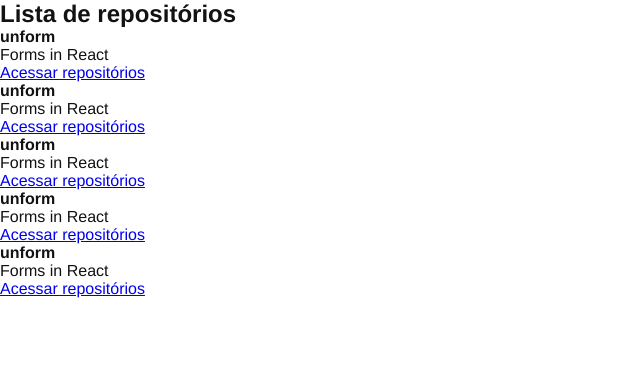
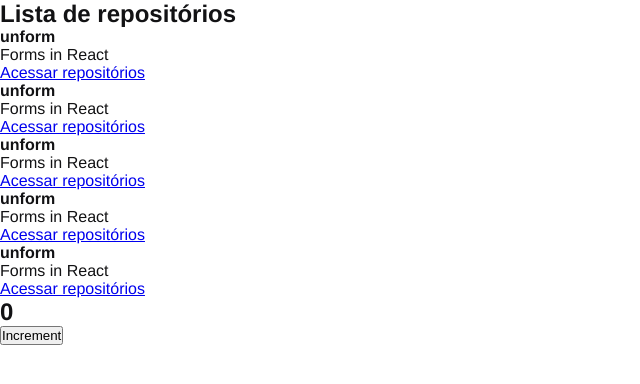
Before and after one commit to jadir-figueiredo/rocketseat_curso_react-, a React app in the folder 01-github-explorer/: page / in a window 1280 px wide. Shown: the top 384 px of the page, without its empty margins (0-640 px from the left). Built offline with nearby package versions, Linux system fonts and the light colour scheme.

Commit message:
incrementando Estado no react

```diff
--- a/01-github-explorer/src/App.jsx
+++ b/01-github-explorer/src/App.jsx
@@ -1,6 +1,12 @@
+import { Counter } from './components/Counter';
 import { RepositoryList } from './components/RepositoryList';
 import './syles/global.scss';
 
 export function App() {
-    return <RepositoryList/>
+    return (
+        <>
+            <RepositoryList/>
+            <Counter/>
+        </>
+    )
 }
--- /dev/null
+++ b/01-github-explorer/src/components/Counter.jsx
@@ -0,0 +1,17 @@
+import { useState } from 'react';
+
+export function Counter () {
+    const [counter, setCounter] = useState(0);
+
+    function increment () {
+        setCounter(counter + 1);
+    }
+    return (
+        <div>
+            <h2>{counter}</h2>
+            <button type="button" onClick={increment}>
+                Increment
+            </button>
+        </div>
+    );
+}
```
